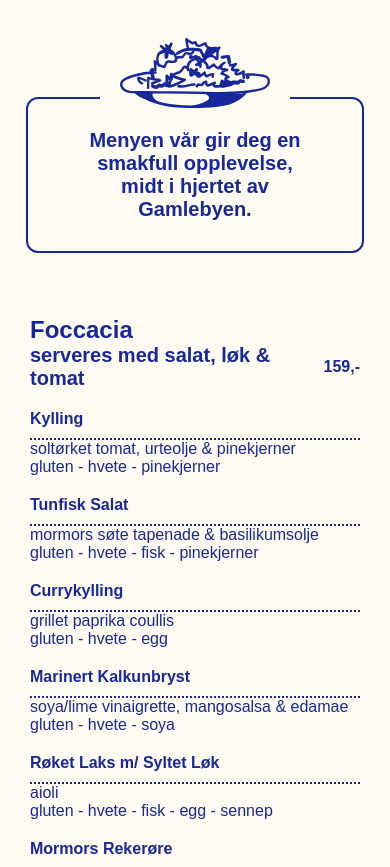
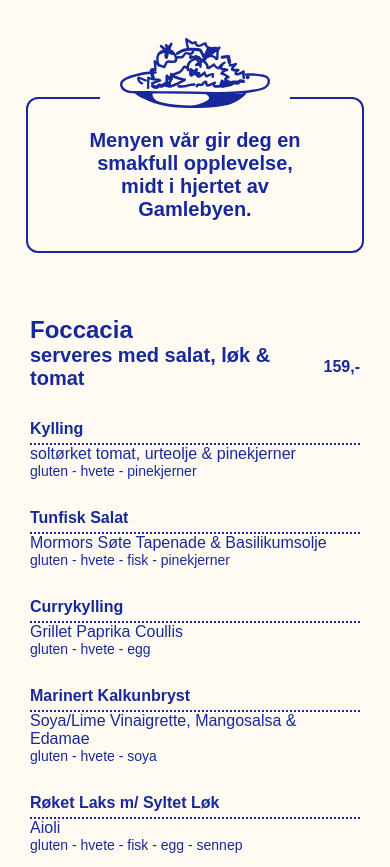
Before and after one commit to bySawR/mormorscafe-html, a plain HTML site: page meny.html in a window 390 px wide. Shown: the part 224-1091 px from the top of the page. Drawn offline with Linux system fonts and the light colour scheme; a web font is replaced by a local one.

Commit message:
Update styles.css

```diff
--- a/styles.css
+++ b/styles.css
@@ -427,7 +427,7 @@ letter-spacing: 0px;
     font-weight: 600;
     line-height: normal;
     letter-spacing: 0px;
-    padding-bottom: 10px;
+    padding-bottom: 5px;
     border-bottom: 2px dotted var(--mormor-blue);
 }
 
@@ -440,13 +440,12 @@ letter-spacing: 0px;
     font-weight: 400;
     line-height: normal;
     letter-spacing: 0px;
-    text-transform: lowercase;
 }
 
 .mormor-meny-allergener {
     color: var(--mormor-blue);
     font-family: var(--profil-font);
-    font-size: 16px;
+    font-size: 14px!important;
     font-style: normal;
     font-weight: 300;
     line-height: normal;
@@ -507,7 +506,7 @@ z-index: 2;
 
 .mormor-meny-left, .mormor-meny-right {
     width: 47%;
-    gap: 20px;
+    gap: 30px;
     }
 .mormor-meny-mat, .mormor-meny-desc, .mormor-meny-allergener, .mormor-meny-item-underline {
     font-size: 16px;
```
